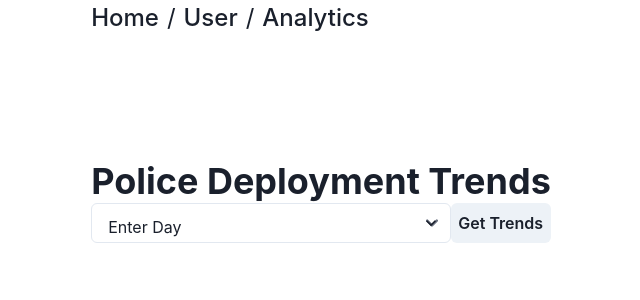
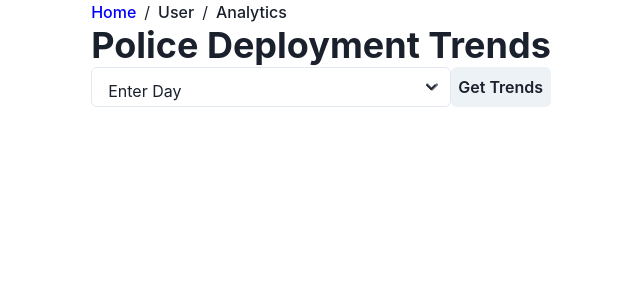
Before and after one commit to yatee-singh/goa-hackathon, a React (Vite) app in the folder frontend/: page /pol in a window 1280 px wide. Shown: the top 300 px of the page, without its empty margins (319-959 px from the left). Built offline with nearby package versions, Linux system fonts and the light colour scheme.

Commit message:
UI change

```diff
--- a/frontend/src/Normal.jsx
+++ b/frontend/src/Normal.jsx
@@ -114,19 +114,21 @@ function Header() {
 
 
 
-<Breadcrumb height={'20vh'}>
-  <BreadcrumbItem fontSize={'1.5rem'}>
-    <BreadcrumbLink  href='/'>Home</BreadcrumbLink>
+<Breadcrumb >
+  <BreadcrumbItem >
+    <BreadcrumbLink color={'blue'}  href='/'>Home</BreadcrumbLink>
   </BreadcrumbItem>
 
-  <BreadcrumbItem  fontSize={'1.5rem'}>
+  <BreadcrumbItem  >
     <BreadcrumbLink href='/user'>User</BreadcrumbLink>
   </BreadcrumbItem>
 
-  <BreadcrumbItem  fontSize={'1.5rem'}>
+  <BreadcrumbItem  >
     <BreadcrumbLink href='/analytics'>Analytics</BreadcrumbLink>
   </BreadcrumbItem>
 </Breadcrumb>
+
+
 
 
     </header>
```
Also changed, not shown: 1 other file (tests, documents, lock files or other folders).
